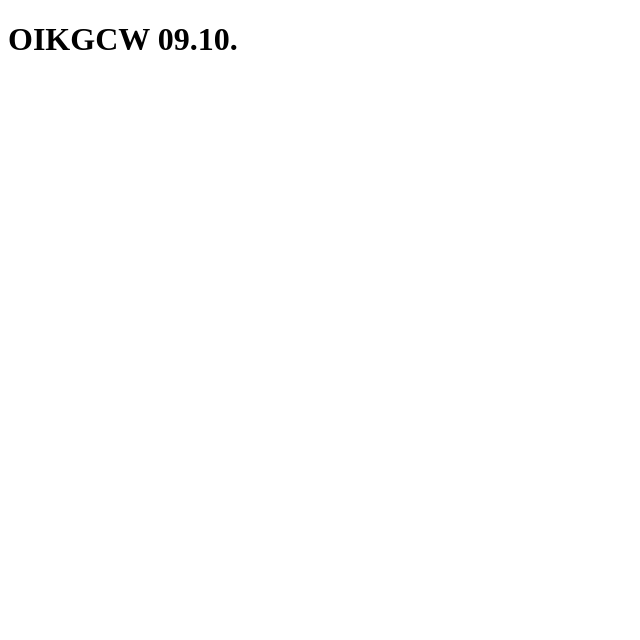
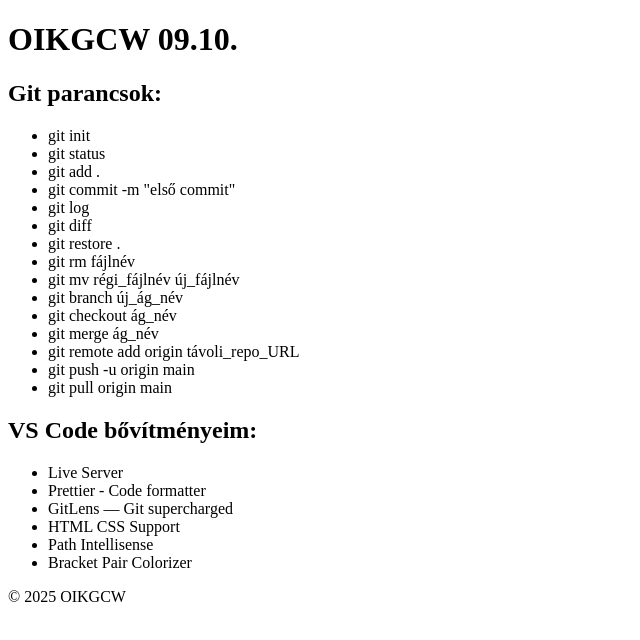
Before and after one commit to BMartiin/OIKGCWWebTech1, a plain HTML site: page OIKGCW_0910/oikgcw.html in a window 1280 px wide. Shown: the whole page, without its empty margins (0-640 px from the left). Drawn offline with Linux system fonts and the light colour scheme.

Commit message:
Verzio 2.0

```diff
--- a/OIKGCW_0910/oikgcw.html
+++ b/OIKGCW_0910/oikgcw.html
@@ -6,7 +6,46 @@
     <title>oikgcw09.10.</title>
 </head>
 <body>
-    <h1>OIKGCW 09.10.</h1>
+    <header>
+        <h1>OIKGCW 09.10.</h1>
+    </header>
 
+    <main>
+        <section>
+            <h2>Git parancsok: </h2>
+            <ul>
+                <li>git init</li>
+                <li>git status</li>
+                <li>git add .</li>
+                <li>git commit -m "első commit"</li>
+                <li>git log</li>
+                <li>git diff</li>
+                <li>git restore .</li>
+                <li>git rm fájlnév</li>
+                <li>git mv régi_fájlnév új_fájlnév</li>
+                <li>git branch új_ág_név</li>
+                <li>git checkout ág_név</li>
+                <li>git merge ág_név</li>
+                <li>git remote add origin távoli_repo_URL</li>
+                <li>git push -u origin main</li>
+                <li>git pull origin main</li>
+            </ul>
+        </section>
+        <section>
+            <h2>VS Code bővítményeim: </h2>
+            <ul>
+                <li>Live Server</li>
+                <li>Prettier - Code formatter</li>
+                <li>GitLens — Git supercharged</li>
+                <li>HTML CSS Support</li>
+                <li>Path Intellisense</li>
+                <li>Bracket Pair Colorizer</li>
+            </ul>
+        </section>
+    </main>
+
+    <footer>
+        <p>&copy; 2025 OIKGCW</p>
+    </footer>
 </body>
 </html>
```
